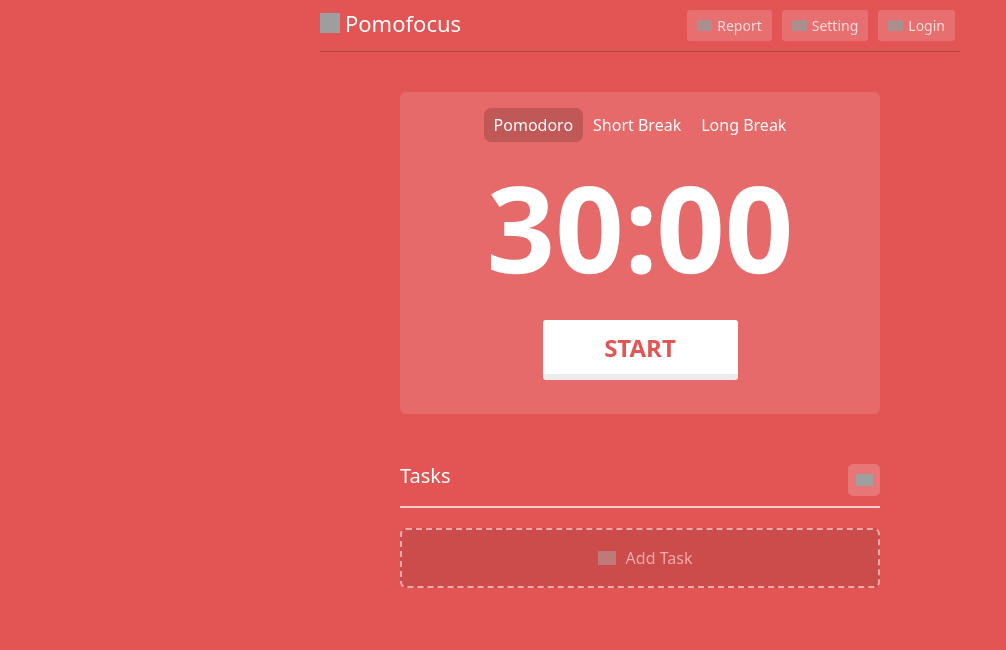
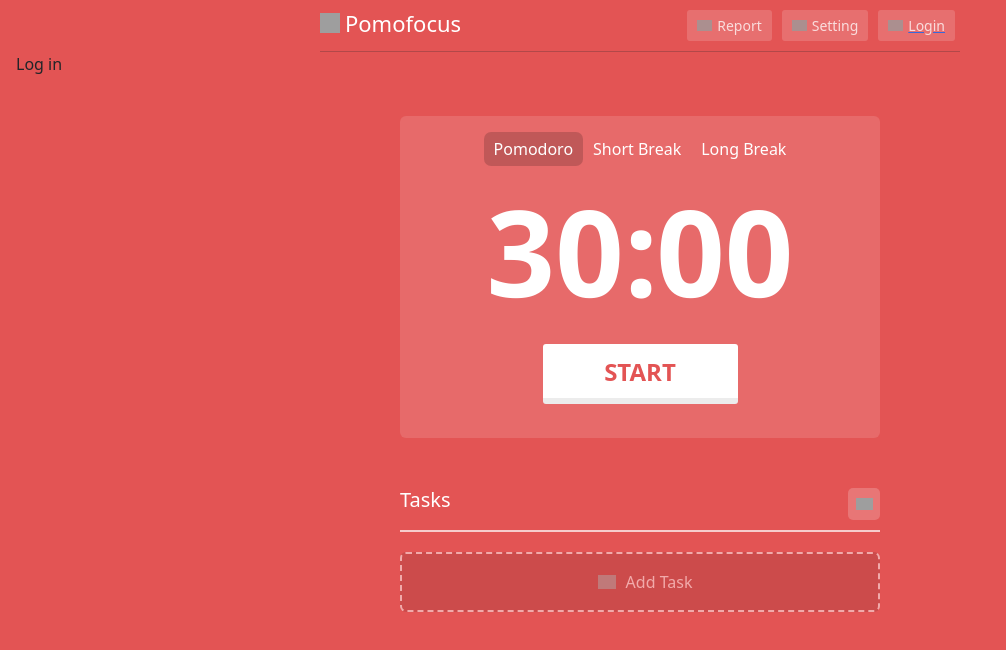
Before and after one commit to doovis/Pomodoro_Timer, a React (Create React App) app: page /login in a window 1280 px wide. Shown: the top 650 px of the page, without its empty margins (0-1006 px from the left). Built offline with nearby package versions, Linux system fonts and the light colour scheme; grey boxes are pictures that could not be loaded.

Commit message:
added routing

```diff
--- a/src/App.js
+++ b/src/App.js
@@ -1,6 +1,6 @@
 import React, { useState } from 'react'
 import "./App.css";
-import { BrowserRouter } from 'react-router-dom';
+import { BrowserRouter, Routes, Route } from 'react-router-dom';
 import Navbar from './Components/Navbar';
 import Timer from './Components/Timer';
 import Task from './Components/Task';
@@ -28,8 +28,15 @@
     <BrowserRouter>
       <div className="Main" style={{background: theme.color}}>
         <Navbar timerTypes={timerTypes} handleTimeSetting={handleTimeSetting}></Navbar>
+
+        {/* Routing */}
+        <Routes>
+          <Route path="/login" element="Log in" />
+        </Routes>
+
         <Timer type={timerTypes} handleTheme={handleTheme}></Timer>
         <Task></Task>
+
       </div>
     </BrowserRouter>
   )
--- a/src/Components/Navbar.jsx
+++ b/src/Components/Navbar.jsx
@@ -1,6 +1,6 @@
 import ReactDOM from 'react-dom/client';
 import React, { useState } from 'react';
-import { Routes, Route } from 'react-router-dom';
+import { BrowserRouter, Routes, Route, Link } from 'react-router-dom';
 import Settings from './Settings';
 import Report from './Report';
 import './Navbar.css';
@@ -36,13 +36,12 @@
                     </button>
                     <div>
                     </div>
+                    <Link to="/login" onClick={() => {}}>
                         <button>
                             <img src="https://pomofocus.io/icons/user-white.png" />
                             <span>Login</span>
                         </button>
-                        {/* <Routes>
-                            <Route path="/log" element={<Settings />} />
-                        </Routes> */}
+                    </Link>
                 </div>
             </div>
             <hr className="separator" />
```
Also changed, not shown: src/Components/login.css (added), src/Components/login.jsx (added). Lines whose indentation alone changed are shown as unchanged.
